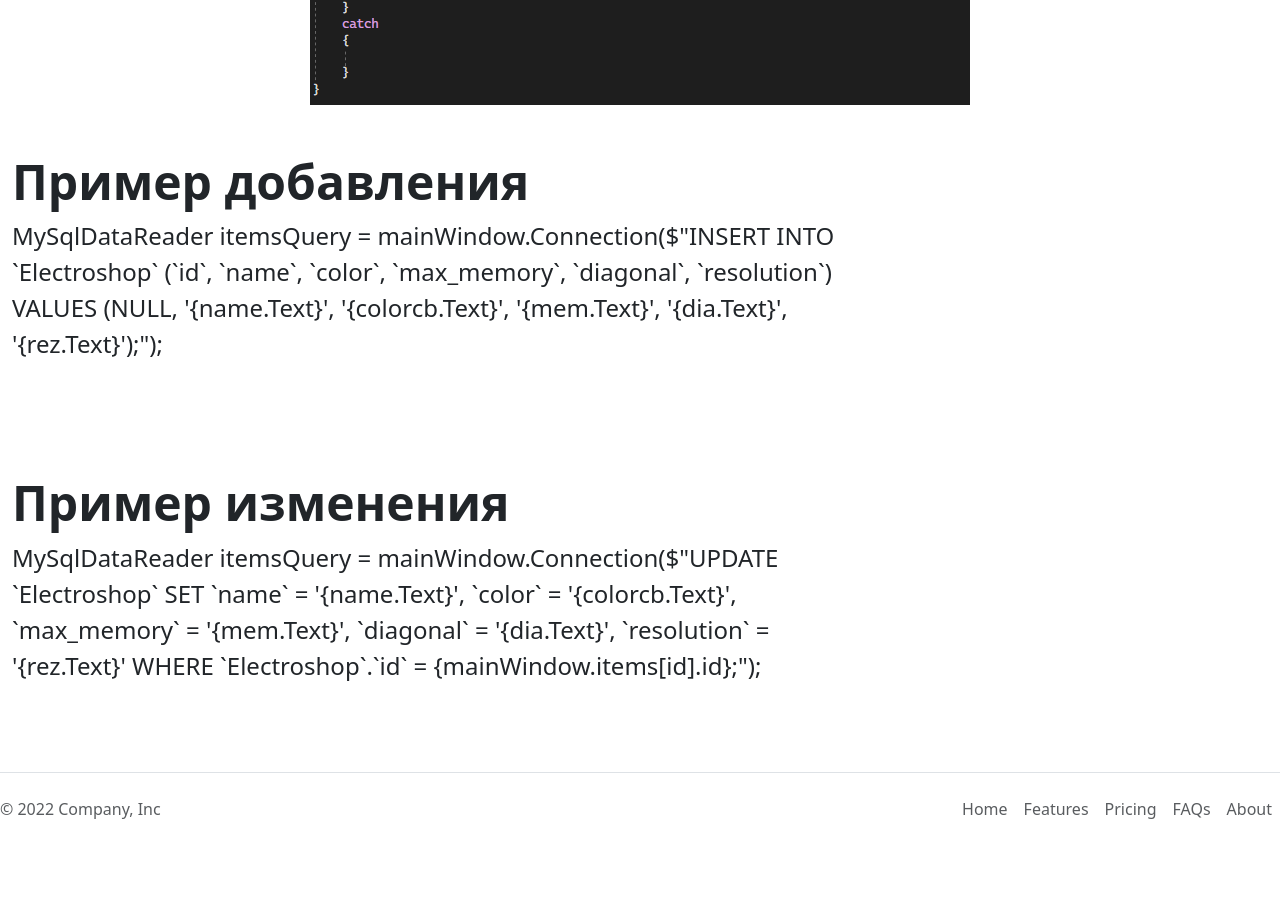
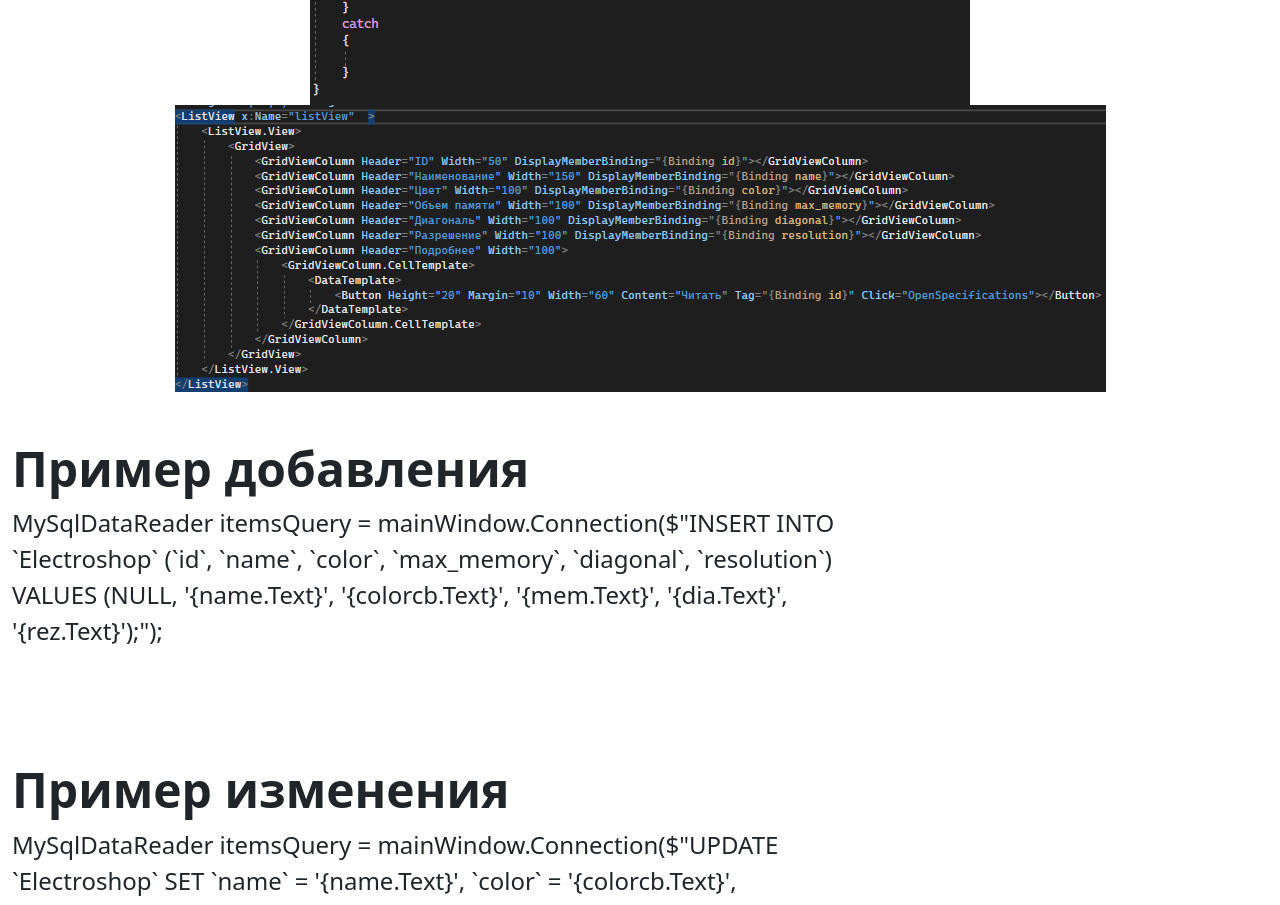
Before and after one commit to RedMooner/exam, a plain HTML site: page csharp.html in a window 1280 px wide. Shown: the part 1104-2009 px from the top of the page. Before the commit the page ends 1973 px from the top, so only its background shows below. Drawn offline with nearby package versions, Linux system fonts and the light colour scheme.

Commit message:
Add files via upload

```diff
--- a/csharp.html
+++ b/csharp.html
@@ -24,10 +24,14 @@
 
             <ul class="nav nav-pills">
 
-                <li class="nav-item"><a href="https://redmooner.github.io/exam/index.html" class="btn
+                <li class="nav-item"><a
+                        href="https://redmooner.github.io/exam/index.html"
+                        class="btn
                         btn-outline-primary me-2">Задания и тесты</a></li>
 
-                <li class="nav-item"><a href="https://redmooner.github.io/exam/csharp.html" class="btn
+                <li class="nav-item"><a
+                        href="https://redmooner.github.io/exam/csharp.html"
+                        class="btn
                         btn-outline-primary me-2">C# шпоргалка</a></li>
                 <li class="nav-item"><a href="#" class="btn
                         btn-outline-primary me-2">Тест №3</a></li>
@@ -48,6 +52,7 @@
 
         <main>
             <img src="./1.png" alt="">
+            <img src="./2.png" alt="">
             <div class="container-fluid py-5">
                 <h1 class="display-5 fw-bold">Пример добавления</h1>
                 <p class="col-md-8 fs-4">MySqlDataReader itemsQuery =
```
Also changed, not shown: 2.png (added).
